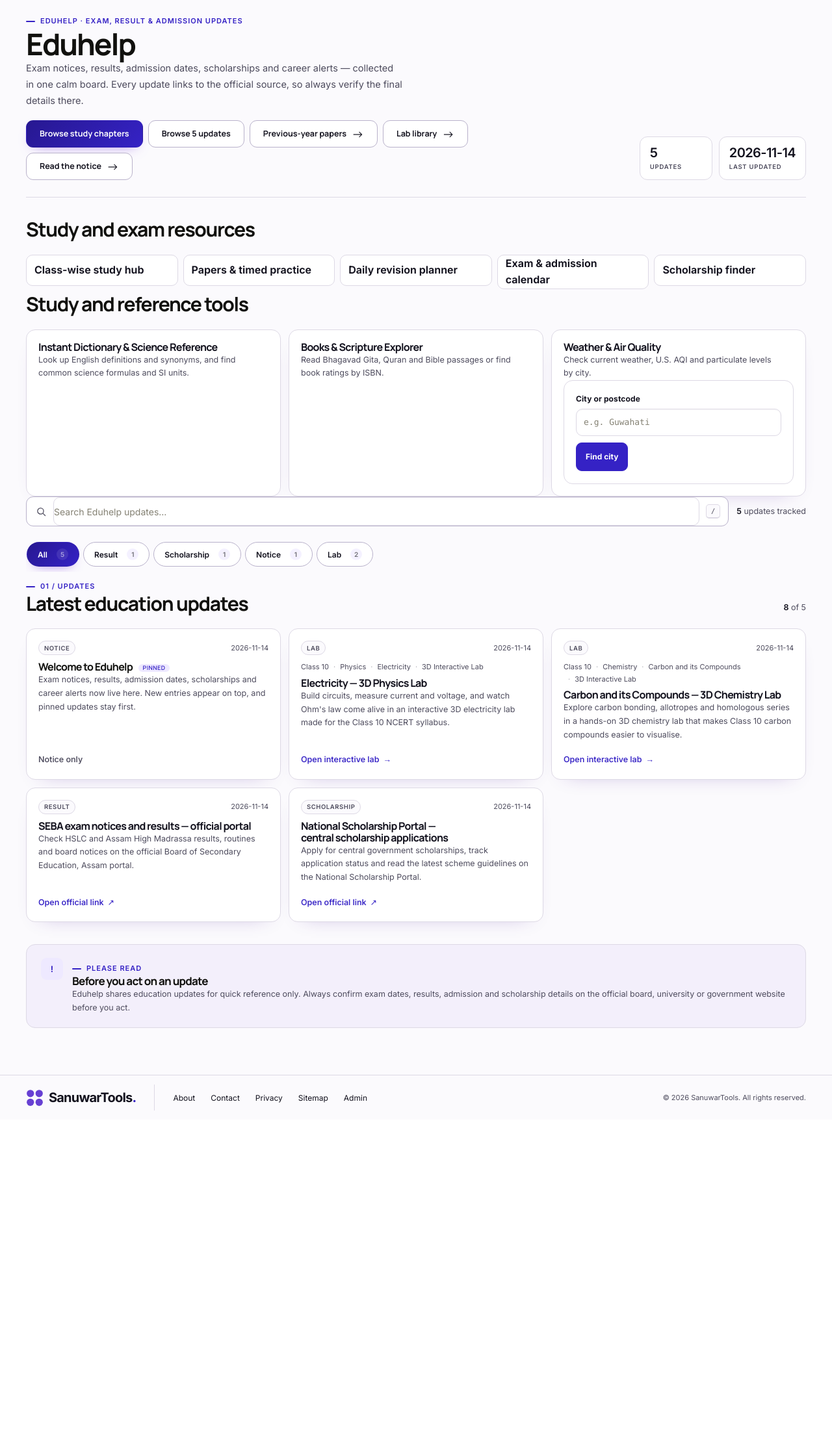
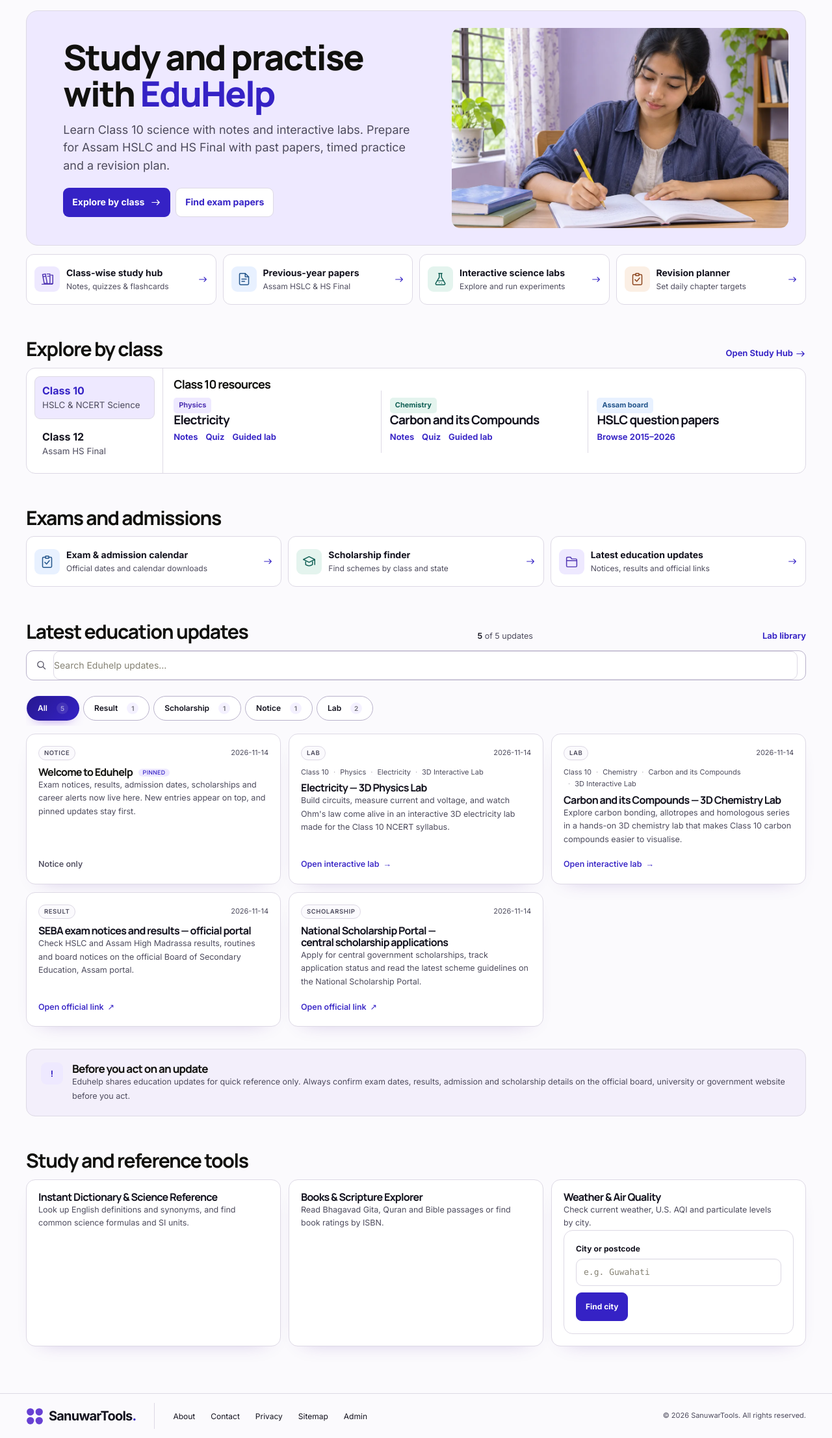
Before and after one commit to SanuwarBuilds/sanuwar-tools, a Flask app: page /eduhelp in a window 1280 px wide. Shown: the part 109-2322 px from the top of the page at 65% size. Before the commit the page ends 1818 px from the top, so only its background shows below. Run offline with Flask 3, Linux system fonts and the light colour scheme; some libraries are stand-ins or nearby versions.

Commit message:
Redesign the EduHelp landing page

```diff
--- a/app.py
+++ b/app.py
@@ -364,9 +364,12 @@ def eduhelp():
     categories = [name for name in EDUHELP_CATEGORIES
                   if any(item.get('category') == name for item in updates)]
     tools = [tool for tool in load_tool_catalog()['tools'] if tool['category'] == 'Education']
+    level = 'hs' if request.args.get('level') == 'hs' else 'hslc'
+    chapters = {slug: chapter for slug, chapter in eduhelp_resource('eduhelp-study.json').items()
+                if chapter['level'] == 'Class 10'} if level == 'hslc' else {}
     return render_template('eduhelp.html', updates=updates, categories=categories, study_tools=tools,
-                           weather_mode=weather_provider(),
-                           notice=data.get('notice', ''), updated=data.get('updated', ''))
+                           weather_mode=weather_provider(), chapters=chapters, level=level,
+                           notice=data.get('notice', ''))
 
 
 def eduhelp_resource(filename):
--- /dev/null
+++ b/static/assets/css/eduhelp-campus.css
@@ -0,0 +1,171 @@
+.edu-campus {
+  --edu-campus-ink: var(--st-ink);
+  --edu-campus-muted: var(--st-muted);
+  --edu-campus-accent: var(--st-accent);
+  --edu-campus-paper: var(--st-paper);
+  --edu-campus-border: var(--st-line);
+  --edu-campus-wash: #eee9ff;
+  --edu-campus-purple: #5136b3;
+  --edu-campus-blue: #24568b;
+  --edu-campus-green: #126156;
+  --edu-campus-orange: #8d461f;
+  --edu-campus-blue-wash: #e8f1ff;
+  --edu-campus-green-wash: #e4f4ee;
+  --edu-campus-orange-wash: #fbefe4;
+  color: var(--edu-campus-ink);
+}
+html[data-theme="dark"] .edu-campus {
+  --edu-campus-wash: #2d2548;
+  --edu-campus-purple: #cfbefb;
+  --edu-campus-blue: #b4d5ff;
+  --edu-campus-green: #a6e4d3;
+  --edu-campus-orange: #f4c29d;
+  --edu-campus-blue-wash: #25364e;
+  --edu-campus-green-wash: #203d38;
+  --edu-campus-orange-wash: #422f28;
+}
+.edu-campus a:focus-visible, .edu-campus button:focus-visible, .edu-campus input:focus-visible {
+  outline: 2px solid var(--edu-campus-accent);
+  outline-offset: 3px;
+}
+.edu-campus ::selection { background: var(--edu-campus-wash); color: var(--edu-campus-ink); }
+.edu-campus svg { flex: none; vertical-align: middle; }
+.edu-campus .tp-crumb { margin-bottom: 15px; }
+.edu-campus-hero {
+  display: grid;
+  grid-template-columns: minmax(0, 1.12fr) minmax(0, 1fr);
+  gap: clamp(14px, 3.7vw, 60px);
+  align-items: center;
+  padding: clamp(18px, 2vw, 28px);
+  border: 1px solid var(--edu-campus-border);
+  border-radius: 18px;
+  background: var(--edu-campus-wash);
+}
+.edu-campus-intro { padding-inline-start: clamp(4px, 2.4vw, 35px); }
+#main .edu-campus-hero h1 {
+  margin: 0 0 14px;
+  font-size: clamp(34px, 4.2vw, 58px);
+  font-weight: 800;
+  line-height: 1.04;
+  letter-spacing: -.038em;
+}
+.edu-campus-hero h1 em { font-style: normal; color: var(--edu-campus-accent); }
+.edu-campus-hero p { max-width: 48ch; margin: 0; font-size: clamp(15px, 1.4vw, 18px); line-height: 1.55; color: var(--edu-campus-muted); }
+.edu-campus-hero-actions { display: flex; flex-wrap: wrap; gap: 8px; margin-top: 20px; }
+.edu-campus-hero-actions a {
+  display: inline-flex;
+  align-items: center;
+  justify-content: center;
+  gap: 9px;
+  min-height: 45px;
+  padding: 8px 14px;
+  border-radius: 9px;
+  font-size: 14px;
+  font-weight: 700;
+  text-decoration: none;
+}
+.edu-campus .edu-campus-primary { background: var(--edu-campus-accent); color: var(--edu-campus-paper); }
+.edu-campus .edu-campus-secondary { background: var(--edu-campus-paper); color: var(--edu-campus-accent); border: 1px solid var(--edu-campus-border); }
+.edu-campus .edu-campus-hero-actions a:hover { text-decoration: underline; text-underline-offset: 3px; }
+.edu-campus-hero-actions svg, .edu-campus-section-head svg { width: 17px; height: 17px; }
+.edu-campus-visual { aspect-ratio: 1.68; min-width: 0; overflow: hidden; border-radius: 13px; background: var(--edu-campus-blue-wash); }
+.edu-campus-visual img { display: block; width: 100%; height: 100%; object-fit: cover; object-position: 50% 52%; }
+.edu-campus-shortcuts {
+  display: grid;
+  grid-template-columns: repeat(auto-fit, minmax(min(100%, 220px), 1fr));
+  gap: 10px;
+  margin-top: 13px;
+}
+.edu-campus .edu-campus-shortcut {
+  display: grid;
+  grid-template-columns: auto minmax(0,1fr) auto;
+  gap: 10px;
+  align-items: center;
+  min-height: 78px;
+  padding: 12px;
+  background: var(--edu-campus-paper);
+  color: var(--edu-campus-ink);
+  border: 1px solid var(--edu-campus-border);
+  border-radius: 12px;
+  text-decoration: none;
+  transition: border-color 180ms ease, background-color 180ms ease;
+}
+.edu-campus-shortcut:hover { border-color: var(--edu-campus-accent); }
+.edu-campus-shortcut:hover strong { text-decoration: underline; text-underline-offset: 3px; }
+.edu-campus-shortcut strong, .edu-campus-shortcut small { display: block; }
+.edu-campus-shortcut strong { font-size: 14px; line-height: 1.27; }
+.edu-campus-shortcut small { margin-top: 4px; font-size: 12px; line-height: 1.35; color: var(--edu-campus-muted); }
+.edu-campus-shortcut > svg { width: 16px; height: 16px; color: var(--edu-campus-accent); }
+.edu-campus-symbol { display: grid; place-items: center; width: 39px; height: 39px; border-radius: 9px; }
+.edu-campus-symbol svg { width: 21px; height: 21px; }
+.edu-campus :is(.edu-campus-symbol,.edu-campus-subject).purple { color: var(--edu-campus-purple); background: var(--edu-campus-wash); }
+.edu-campus :is(.edu-campus-symbol,.edu-campus-subject).blue { color: var(--edu-campus-blue); background: var(--edu-campus-blue-wash); }
+.edu-campus :is(.edu-campus-symbol,.edu-campus-subject).green { color: var(--edu-campus-green); background: var(--edu-campus-green-wash); }
+.edu-campus .edu-campus-symbol.orange { color: var(--edu-campus-orange); background: var(--edu-campus-orange-wash); }
+.edu-campus-section { margin-top: clamp(28px, 4vw, 52px); scroll-margin-top: 90px; }
+.edu-campus-section-head {
+  display: flex;
+  flex-wrap: wrap;
+  align-items: baseline;
+  justify-content: space-between;
+  gap: 5px 15px;
+  margin-bottom: 12px;
+}
+.edu-campus-section-head h2 { font-size: clamp(24px, 3.4vw, 37px); line-height: 1.13; letter-spacing: -.032em; margin: 0; }
+.edu-campus .edu-campus-section-head a { color: var(--edu-campus-accent); font-size: 13px; font-weight: 650; text-underline-offset: 4px; }
+.edu-campus-section-head .wb-count { margin: 0 0 0 auto; }
+.edu-campus-classroom {
+  display: grid;
+  grid-template-columns: minmax(160px, 1fr) minmax(0, 4.7fr);
+  background: var(--edu-campus-paper);
+  border: 1px solid var(--edu-campus-border);
+  border-radius: 14px;
+}
+.edu-campus-classes { display: grid; align-content: start; gap: 5px; padding: 12px; border-right: 1px solid var(--edu-campus-border); }
+.edu-campus-classes a { display: grid; gap: 3px; padding: 11px; border: 1px solid transparent; border-radius: 9px; color: var(--edu-campus-ink); text-decoration: none; }
+.edu-campus-classes a[aria-current] { background: var(--edu-campus-wash); border-color: var(--edu-campus-border); color: var(--edu-campus-accent); }
+.edu-campus-classes a:hover span { text-decoration: underline; text-underline-offset: 3px; }
+.edu-campus-classes a > span { font-size: 16px; line-height: 1.35; font-weight: 750; }
+.edu-campus-classes a > small { color: var(--edu-campus-muted); line-height: 1.3; }
+.edu-campus-class-content { padding: 14px 16px 16px; min-width: 0; }
+.edu-campus-class-content > h3 { margin: 0 0 8px; font-size: 17px; letter-spacing: -.022em; }
+.edu-campus-class-grid { display: grid; grid-template-columns: repeat(3, minmax(0, 1fr)); }
+.edu-campus-chapter { padding: 8px 13px; min-width: 0; }
+.edu-campus-chapter:first-child { padding-inline-start: 0; }
+.edu-campus-chapter + .edu-campus-chapter { border-left: 1px solid var(--edu-campus-border); }
+.edu-campus-subject { display: inline-block; width: fit-content; padding: 3px 8px; border-radius: 5px; font-size: 11px; font-weight: 700; }
+.edu-campus-chapter h4 { margin: 8px 0 6px; font-size: clamp(15px, 1.55vw, 19px); line-height: 1.24; letter-spacing: -.02em; }
+.edu-campus-chapter h4 a { color: var(--edu-campus-ink); text-decoration: none; }
+.edu-campus-chapter h4 a:hover { text-decoration: underline; text-underline-offset: 3px; }
+.edu-campus-chapter-links { display: flex; align-items: center; flex-wrap: wrap; column-gap: 12px; }
+.edu-campus .edu-campus-chapter-links a { display: inline-flex; align-items: center; min-height: 32px; color: var(--edu-campus-accent); font-size: 13px; font-weight: 650; text-underline-offset: 3px; }
+.edu-campus-exam-desk { display: grid; grid-template-columns: repeat(3, minmax(0, 1fr)); gap: 10px; }
+.edu-campus #eduhelp-filters { margin-bottom: 12px; }
+.edu-campus #eduhelp-grid [hidden], .edu-campus #eduhelp-empty[hidden] { display: none !important; }
+@media (max-width: 760px) {
+  .edu-campus-hero { grid-template-columns: minmax(0,1fr); }
+  .edu-campus-break { display: none; }
+  .edu-campus-visual { aspect-ratio: 1.88; }
+  .edu-campus-visual img { object-position: 50% 40%; }
+  .edu-campus-shortcuts { grid-template-columns: repeat(2,minmax(0,1fr)); }
+  .edu-campus .edu-campus-shortcut { grid-template-columns: auto minmax(0,1fr); gap: 7px; }
+  .edu-campus-shortcut > svg { display: none; }
+  .edu-campus-exam-desk { grid-template-columns: minmax(0,1fr); }
+  .edu-campus-classroom { grid-template-columns: minmax(0,1fr); }
+  .edu-campus-classes { grid-template-columns: repeat(2,minmax(0,1fr)); border-right: 0; border-bottom: 1px solid var(--edu-campus-border); }
+}
+@media (max-width: 475px) {
+  .edu-campus .edu-campus-shortcuts { gap: 7px; }
+  .edu-campus .edu-campus-shortcut { min-height: 91px; padding: 9px; }
+  .edu-campus-shortcuts .edu-campus-symbol { width: 29px; height: 29px; }
+  .edu-campus-shortcuts .edu-campus-symbol svg { width: 17px; height: 17px; }
+  .edu-campus-shortcut strong { font-size: 13px; }
+  .edu-campus-class-grid { grid-template-columns: minmax(0,1fr); }
+  .edu-campus-chapter, .edu-campus-chapter:first-child { padding: 9px 0; }
+  .edu-campus-chapter + .edu-campus-chapter { border-left: 0; border-top: 1px solid var(--edu-campus-border); }
+  .edu-campus-chapter-links a { min-height: 42px; }
+  .edu-campus-hero-actions a { min-height: 44px; padding-inline: 10px; }
+}
+@media (prefers-reduced-motion: reduce) {
+  .edu-campus-shortcut { transition: none; }
+}
--- a/static/assets/js/eduhelp.js
+++ b/static/assets/js/eduhelp.js
@@ -3,7 +3,7 @@
   const input = document.querySelector("#eduhelp-search");
   if (!input) return;
 
-  const cards = [...document.querySelectorAll(".edu-card")];
+  const cards = [...document.querySelectorAll("#eduhelp-grid .edu-card")];
   const visible = document.querySelector("#eduhelp-visible");
   const empty = document.querySelector("#eduhelp-empty");
   const tabs = [...document.querySelectorAll("#eduhelp-filters [data-category]")];
--- a/templates/eduhelp.html
+++ b/templates/eduhelp.html
@@ -1,64 +1,112 @@
 {% extends 'base.html' %}
-{% block bodyclass %}eduhelp-page{% endblock %}
-{% block page_styles %}<link rel="stylesheet" href="/assets/css/eduhelp-study.css?v=1"><link rel="stylesheet" href="/assets/css/tools.css?v=7"><link rel="stylesheet" href="/assets/css/api-studio.css?v=2">{% endblock %}
+{% block bodyclass %}eduhelp-page edu-campus-page{% endblock %}
+{% block page_styles %}
+<link rel="stylesheet" href="/assets/css/tools.css?v=7">
+<link rel="stylesheet" href="/assets/css/api-studio.css?v=2">
+<link rel="stylesheet" href="/assets/css/eduhelp-campus.css?v=1">
+{% endblock %}
+{% macro icon(name) -%}
+<svg aria-hidden="true" width="24" height="24" viewBox="0 0 24 24" fill="none" stroke="currentColor" stroke-width="1.7" stroke-linecap="round" stroke-linejoin="round"><use href="/assets/icons/workspace.svg#{{ name }}"></use></svg>
+{%- endmacro %}
+{% macro shortcut(icon_name, tone, title, detail, href) -%}
+<a class="edu-campus-shortcut" href="{{ href }}">
+  <span class="edu-campus-symbol {{ tone }}">{{ icon(icon_name) }}</span>
+  <span><strong>{{ title }}</strong><small>{{ detail }}</small></span>
+  {{ icon('arrow') }}
+</a>
+{%- endmacro %}
 {% block content %}
-<section class="wb-page wrap wb-eduhelp">
+<section class="wb-page wrap wb-eduhelp edu-campus" aria-labelledby="eduhelp-title">
   <nav class="tp-crumb" aria-label="Breadcrumb"><a href="/">Home</a><span aria-hidden="true">/</span><span>Eduhelp</span></nav>
-
-  <header class="wb-page-head">
-    <div class="wb-page-head-copy">
-      <span class="wb-eyebrow">Eduhelp · exam, result &amp; admission updates</span>
-      <h1 id="eduhelp-title">Eduhelp</h1>
-      <p class="wb-page-lede">Exam notices, results, admission dates, scholarships and career alerts — collected in one calm board. Every update links to the official source, so always verify the final details there.</p>
-      <div class="wb-page-actions">
-        <a class="button button-dark" href="/eduhelp/study">Browse study chapters</a>
-        <a class="button button-light" href="#updates">Browse {{ updates | length }} updates</a>
-        <a class="button button-light" href="/eduhelp/papers">Previous-year papers <span aria-hidden="true">→</span></a>
-        {% if 'Lab' in categories %}<a class="button button-light" href="/eduhelp/labs">Lab library <span aria-hidden="true">→</span></a>{% endif %}
-        <a class="button button-light" href="#eduhelp-notice">Read the notice <span aria-hidden="true">→</span></a>
+  <header class="edu-campus-hero">
+    <div class="edu-campus-intro">
+      <h1 id="eduhelp-title">Study and practise<br class="edu-campus-break"> with <em>EduHelp</em></h1>
+      <p>Learn Class 10 science with notes and interactive labs. Prepare for Assam HSLC and HS Final with past papers, timed practice and a revision plan.</p>
+      <div class="edu-campus-hero-actions">
+        <a class="edu-campus-primary" href="#classroom">Explore by class {{ icon('arrow') }}</a>
+        <a class="edu-campus-secondary" href="/eduhelp/papers">Find exam papers</a>
       </div>
     </div>
-    <aside class="wb-page-aside" aria-label="Eduhelp summary">
-      <div class="wb-stat"><strong>{{ updates | length }}</strong><span>updates</span></div>
-      {% if updated %}<div class="wb-stat"><strong>{{ updated }}</strong><span>last updated</span></div>{% endif %}
-    </aside>
+    <div class="edu-campus-visual">
+      <img src="/assets/eduhelp/student-study.webp" alt="" width="1024" height="683" fetchpriority="high">
+    </div>
   </header>
 
-  <section class="wb-section edu-resource-shelf" aria-labelledby="edu-resources-title">
-    <div class="wb-section-head"><h2 id="edu-resources-title">Study and exam resources</h2></div>
-    <ul>
-      <li><a href="/eduhelp/study">Class-wise study hub</a></li>
-      <li><a href="/eduhelp/papers">Papers &amp; timed practice</a></li>
-      <li><a href="/tools/study-timer-revision-planner">Daily revision planner</a></li>
-      <li><a href="/eduhelp/calendar">Exam &amp; admission calendar</a></li>
-      <li><a href="/eduhelp/scholarships">Scholarship finder</a></li>
-    </ul>
-  </section>
+  <nav class="edu-campus-shortcuts" aria-label="Popular study resources">
+    {{ shortcut('books', 'purple', 'Class-wise study hub', 'Notes, quizzes & flashcards', '/eduhelp/study') }}
+    {{ shortcut('pdf', 'blue', 'Previous-year papers', 'Assam HSLC & HS Final', '/eduhelp/papers') }}
+    {% if 'Lab' in categories %}{{ shortcut('lab', 'green', 'Interactive science labs', 'Explore and run experiments', '/eduhelp/labs') }}{% endif %}
+    {{ shortcut('check', 'orange', 'Revision planner', 'Set daily chapter targets', '/tools/study-timer-revision-planner') }}
+  </nav>
 
-  {% if study_tools %}
-  <section class="wb-section" aria-labelledby="study-tools-title">
-    <div class="wb-section-head"><h2 id="study-tools-title">Study and reference tools</h2></div>
-    <div class="wb-edu-grid">
-      {% for tool in study_tools %}
-      <article class="edu-card">
-        <h3><a href="/tools/{{ tool.slug }}">{{ tool.name }}</a></h3>
-        <p>{{ tool.description }}</p>
-        {% if tool.slug == 'weather-air-quality' %}
-        <div class="study-weather-widget" data-study-weather-widget data-weather-mode="{{ weather_mode }}" aria-label="Weather and air quality lookup"><noscript><p>Enable JavaScript to check current weather.</p></noscript></div>
-        {% endif %}
+  <section class="edu-campus-section" id="classroom" aria-labelledby="classroom-title">
+    <div class="edu-campus-section-head"><h2 id="classroom-title">Explore by class</h2><a href="/eduhelp/study">Open Study Hub {{ icon('arrow') }}</a></div>
+    <div class="edu-campus-classroom">
+      <nav class="edu-campus-classes" aria-label="Choose a class">
+        <a href="{{ url_for('eduhelp', level='hslc', _anchor='classroom') }}"{% if level == 'hslc' %} aria-current="true"{% endif %}>
+          <span>Class 10</span><small>HSLC &amp; NCERT Science</small>
+        </a>
+        <a href="{{ url_for('eduhelp', level='hs', _anchor='classroom') }}"{% if level == 'hs' %} aria-current="true"{% endif %}>
+          <span>Class 12</span><small>Assam HS Final</small>
+        </a>
+      </nav>
+      <div class="edu-campus-class-content">
+        {% if level == 'hslc' %}
+        <h3>Class 10 resources</h3>
+        <div class="edu-campus-class-grid">
+          {% for slug, chapter in chapters.items() %}
+          <article class="edu-campus-chapter">
+            <span class="edu-campus-subject {{ 'purple' if chapter.subject == 'Physics' else 'green' }}">{{ chapter.subject }}</span>
+            <h4><a href="{{ url_for('eduhelp_chapter', slug=slug) }}">{{ chapter.title }}</a></h4>
+            <div class="edu-campus-chapter-links">
+              <a href="{{ url_for('eduhelp_chapter', slug=slug, _anchor='notes') }}">Notes</a>
+              <a href="{{ url_for('eduhelp_chapter', slug=slug, _anchor='quiz') }}">Quiz</a>
+              {% if 'Lab' in categories %}<a href="{{ url_for('eduhelp_chapter', slug=slug, _anchor='experiment') }}">Guided lab</a>{% endif %}
+            </div>
+          </article>
+          {% endfor %}
+          <article class="edu-campus-chapter">
+            <span class="edu-campus-subject blue">Assam board</span>
+            <h4><a href="/eduhelp/papers?exam=hslc">HSLC question papers</a></h4>
+            <div class="edu-campus-chapter-links"><a href="/eduhelp/papers?exam=hslc">Browse 2015–2026</a></div>
+          </article>
+        </div>
+        {% else %}
+        <h3>HS Final papers by stream</h3>
+        <div class="edu-campus-class-grid">
+          {% for stream, tone in [('Arts', 'purple'), ('Science', 'green'), ('Commerce', 'blue')] %}
+          <article class="edu-campus-chapter">
+            <span class="edu-campus-subject {{ tone }}">Assam board</span>
+            <h4><a href="{{ url_for('eduhelp_papers', exam='hs', stream=stream) }}">{{ stream }}</a></h4>
+            <div class="edu-campus-chapter-links"><a href="{{ url_for('eduhelp_papers', exam='hs', stream=stream) }}">Browse 2015–2026</a></div>
           </article>
           {% endfor %}
         </div>
+        {% endif %}
+      </div>
+    </div>
   </section>
-  {% endif %}
 
+  <section class="edu-campus-section" aria-labelledby="exam-desk-title">
+    <div class="edu-campus-section-head"><h2 id="exam-desk-title">Exams and admissions</h2></div>
+    <div class="edu-campus-exam-desk">
+      {{ shortcut('check', 'blue', 'Exam & admission calendar', 'Official dates and calendar downloads', '/eduhelp/calendar') }}
+      {{ shortcut('education', 'green', 'Scholarship finder', 'Find schemes by class and state', '/eduhelp/scholarships') }}
+      {{ shortcut('folder', 'purple', 'Latest education updates', 'Notices, results and official links', '#updates') }}
+    </div>
+  </section>
+
+  <section class="edu-campus-section" id="updates" aria-labelledby="updates-title">
+    <div class="edu-campus-section-head">
+      <h2 id="updates-title">Latest education updates</h2>
+      <p class="wb-count"><b id="eduhelp-visible">{{ updates | length }}</b> of {{ updates | length }} updates</p>
+      {% if 'Lab' in categories %}<a href="/eduhelp/labs">Lab library</a>{% endif %}
+    </div>
     <div class="wb-toolbar">
       <label class="wb-search-field" for="eduhelp-search">
         <svg aria-hidden="true" viewBox="0 0 24 24"><circle cx="10.5" cy="10.5" r="6.5"/><path d="m16 16 4.5 4.5"/></svg>
         <input type="search" id="eduhelp-search" placeholder="Search Eduhelp updates…" aria-label="Search Eduhelp updates">
-      <kbd>/</kbd>
       </label>
-    <span class="wb-toolbar-count"><b id="eduhelp-total">{{ updates | length }}</b> updates tracked</span>
     </div>
 
     {% if categories | length > 1 %}
@@ -70,11 +118,6 @@
     </div>
     {% endif %}
 
-  <section class="wb-section" id="updates" aria-labelledby="updates-title">
-    <div class="wb-section-head">
-      <div><span class="wb-eyebrow">01 / Updates</span><h2 id="updates-title">Latest education updates</h2></div>
-      <p class="wb-count"><b id="eduhelp-visible">{{ updates | length }}</b> of {{ updates | length }}</p>
-    </div>
     {% if updates %}
     <div class="wb-edu-grid" id="eduhelp-grid" aria-live="polite">
       {% for update in updates %}
@@ -122,15 +165,31 @@
   <aside class="wb-note" id="eduhelp-notice" aria-labelledby="eduhelp-notice-title">
     <span class="wb-note-mark" aria-hidden="true">!</span>
     <div>
-      <span class="wb-eyebrow">Please read</span>
       <h2 id="eduhelp-notice-title">Before you act on an update</h2>
       <p>{{ notice or 'Eduhelp shares education updates for quick reference only. Always confirm exam dates, results, admission and scholarship details on the official board, university or government website before you act.' }}</p>
     </div>
   </aside>
+  {% if study_tools %}
+  <section class="edu-campus-section" aria-labelledby="study-tools-title">
+    <div class="edu-campus-section-head"><h2 id="study-tools-title">Study and reference tools</h2></div>
+    <div class="wb-edu-grid">
+      {% for tool in study_tools %}
+      <article class="edu-card">
+        <h3><a href="/tools/{{ tool.slug }}">{{ tool.name }}</a></h3>
+        <p>{{ tool.description }}</p>
+        {% if tool.slug == 'weather-air-quality' %}
+        <div class="study-weather-widget" data-study-weather-widget data-weather-mode="{{ weather_mode }}" aria-label="Weather and air quality lookup"><noscript><p>Enable JavaScript to check current weather.</p></noscript></div>
+        {% endif %}
+      </article>
+      {% endfor %}
+    </div>
+  </section>
+  {% endif %}
+
 </section>
 {% endblock %}
 {% block scripts %}
-<script nonce="{{ csp_nonce }}" src="/assets/js/eduhelp.js?v=2" defer></script>
+<script nonce="{{ csp_nonce }}" src="/assets/js/eduhelp.js?v=3" defer></script>
 {% if study_tools | selectattr('slug', 'equalto', 'weather-air-quality') | list %}
 <script nonce="{{ csp_nonce }}" src="/assets/js/tools/core.js?v=3" defer></script>
 <script nonce="{{ csp_nonce }}" src="/assets/js/tools/study-utilities.js?v=2" defer></script>
```
Also changed, not shown: static/assets/eduhelp/student-study.webp (added). Lines whose indentation alone changed are shown as unchanged.
